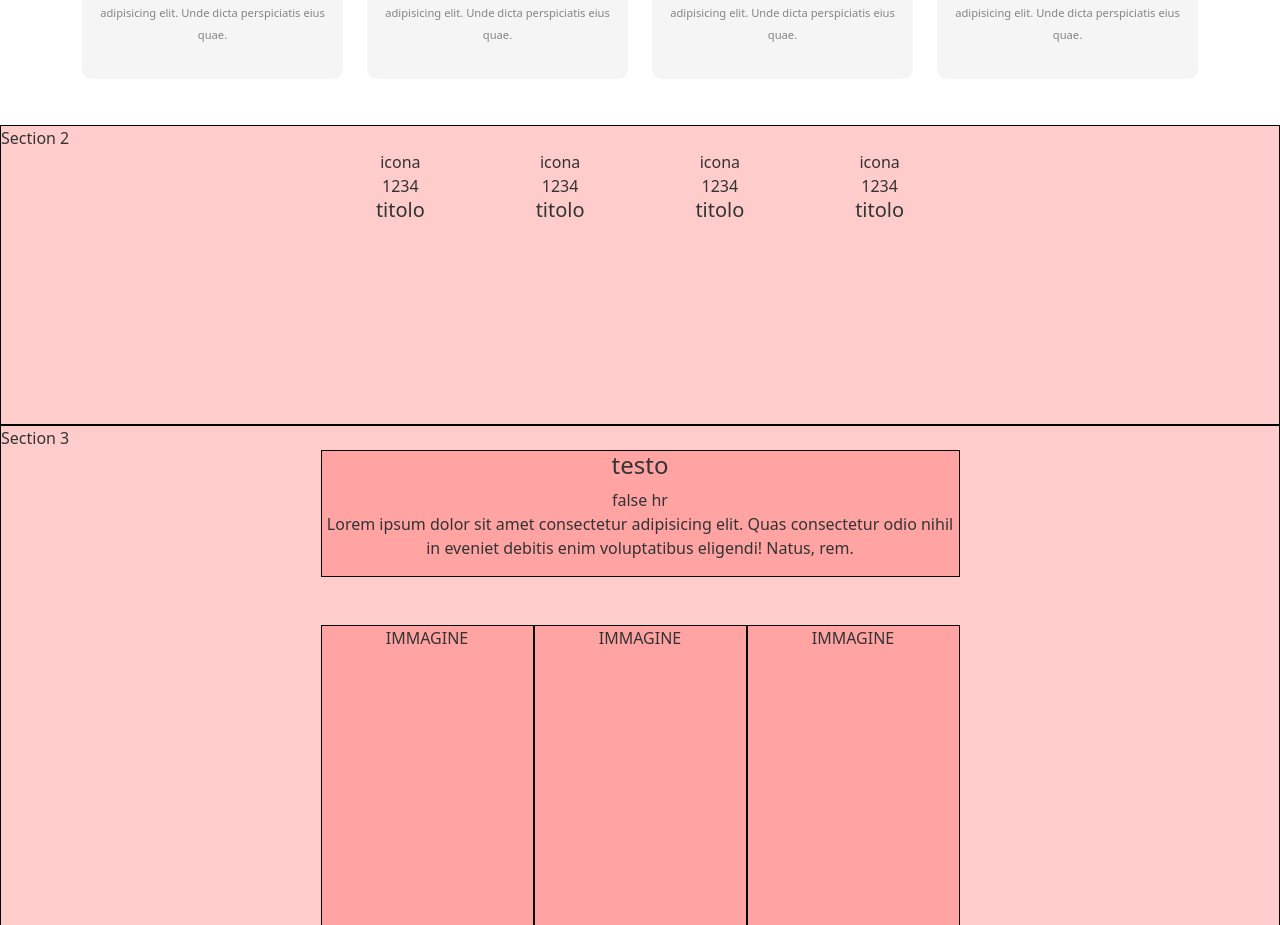
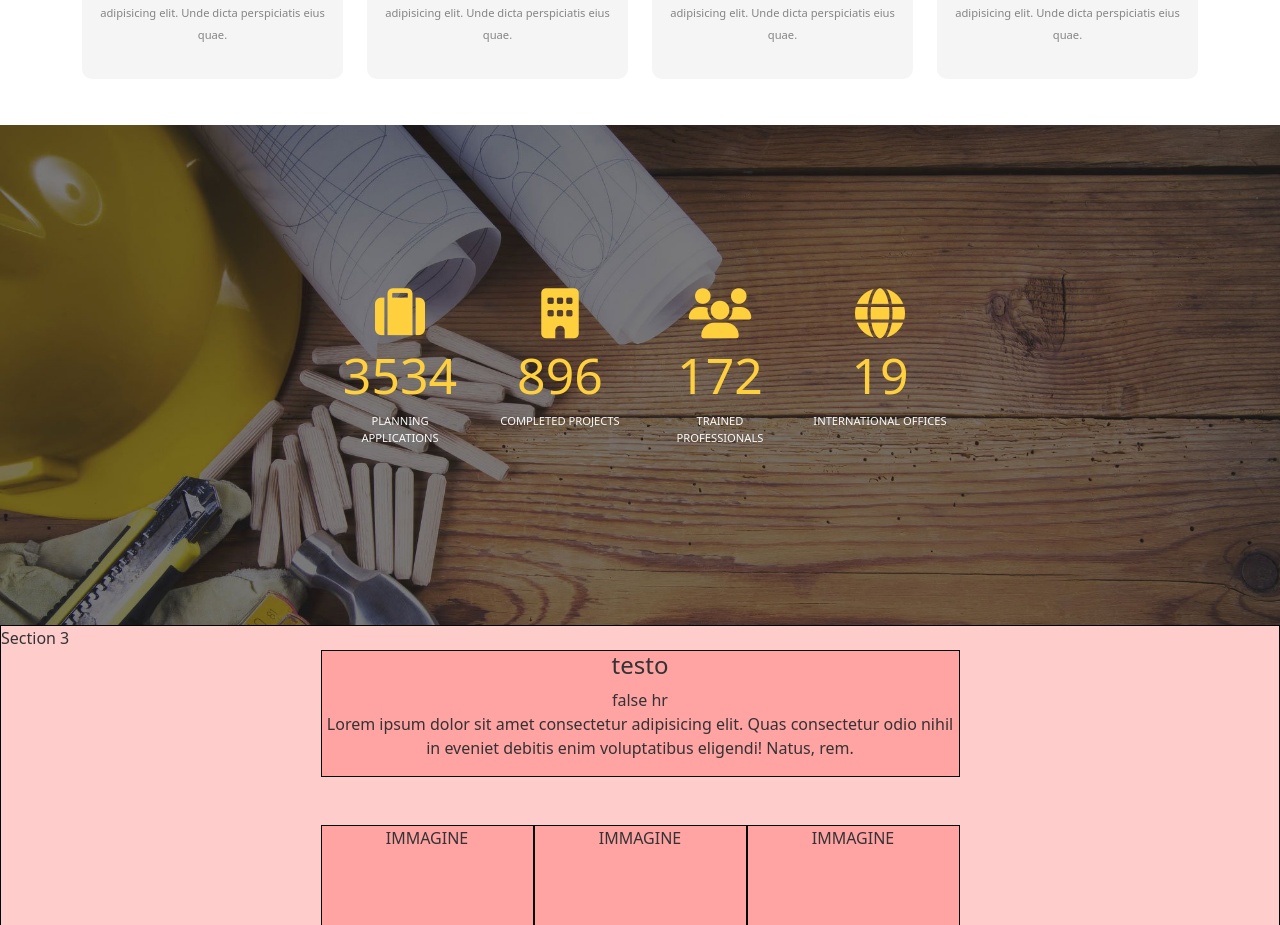
Before and after one commit to Guidocode/proj-html-vuejs, a Vue app: page / in a window 1280 px wide. Shown: the part 1060-1985 px from the top of the page. Built offline with nearby package versions, Linux system fonts and the light colour scheme.

Commit message:
Section References

```diff
--- /dev/null
+++ b/src/assets/data/section-references.js
@@ -0,0 +1,22 @@
+export default [
+  {
+    icon: 'fa-solid fa-suitcase',
+    number: '3534',
+    title: 'PLANNING APPLICATIONS'
+  },
+  {
+    icon: 'fa-solid fa-building',
+    number: '896',
+    title: 'COMPLETED PROJECTS'
+  },
+  {
+    icon: 'fa-solid fa-users',
+    number: '172',
+    title: 'TRAINED PROFESSIONALS'
+  },
+  {
+    icon: 'fa-solid fa-globe',
+    number: '19',
+    title: 'INTERNATIONAL OFFICES'
+  }
+]
--- a/src/components/SectionReferences.vue
+++ b/src/components/SectionReferences.vue
@@ -1,39 +1,16 @@
 <template>
-  <Section class="debug h300">Section 2
+  <Section class="h500 d-flex align-items-center">
 
     <div class="gb-container">
       <div class="container">
         <div class="row row-cols-4">
 
-          <div class="col">
+          <div v-for="(cardItem, index) in cards" :key="`cardItem-${index}`"
+           class="col">
             <div class="gb-card text-center">
-              <div class="icona">icona</div>
-              <div class="number">1234</div>
-              <h5>titolo</h5>
-            </div>
-          </div>
-
-          <div class="col">
-            <div class="gb-card text-center">
-              <div class="icona">icona</div>
-              <div class="number">1234</div>
-              <h5>titolo</h5>
-            </div>
-          </div>
-
-          <div class="col">
-            <div class="gb-card text-center">
-              <div class="icona">icona</div>
-              <div class="number">1234</div>
-              <h5>titolo</h5>
-            </div>
-          </div>
-
-          <div class="col">
-            <div class="gb-card text-center">
-              <div class="icona">icona</div>
-              <div class="number">1234</div>
-              <h5>titolo</h5>
+              <i :class="cardItem.icon"></i>
+              <div class="number">{{cardItem.number}}</div>
+              <p class="title text-light fw-light">{{cardItem.title}}</p>
             </div>
           </div>
 
@@ -45,11 +22,34 @@
 </template>
 
 <script>
+import cards from '../assets/data/section-references'
+
 export default {
-  name: 'SectionReferences'
+  name: 'SectionReferences',
+
+  data(){
+    return{
+      cards
+    }
+  }
 }
 </script>
 
 <style lang="scss" scoped>
+@import '../assets/style/vars';
 
+section{
+  background-image: url('../assets/images/home-244125289.jpg');
+  background-size: cover;
+
+  i,
+  .number{
+    color: $primary-color;
+    font-size: 50px;
+  }
+
+  .title{
+    font-size: .7rem;
+  }
+}
 </style>
```
Also changed, not shown: src/assets/images/home-244125289.jpg (added).
